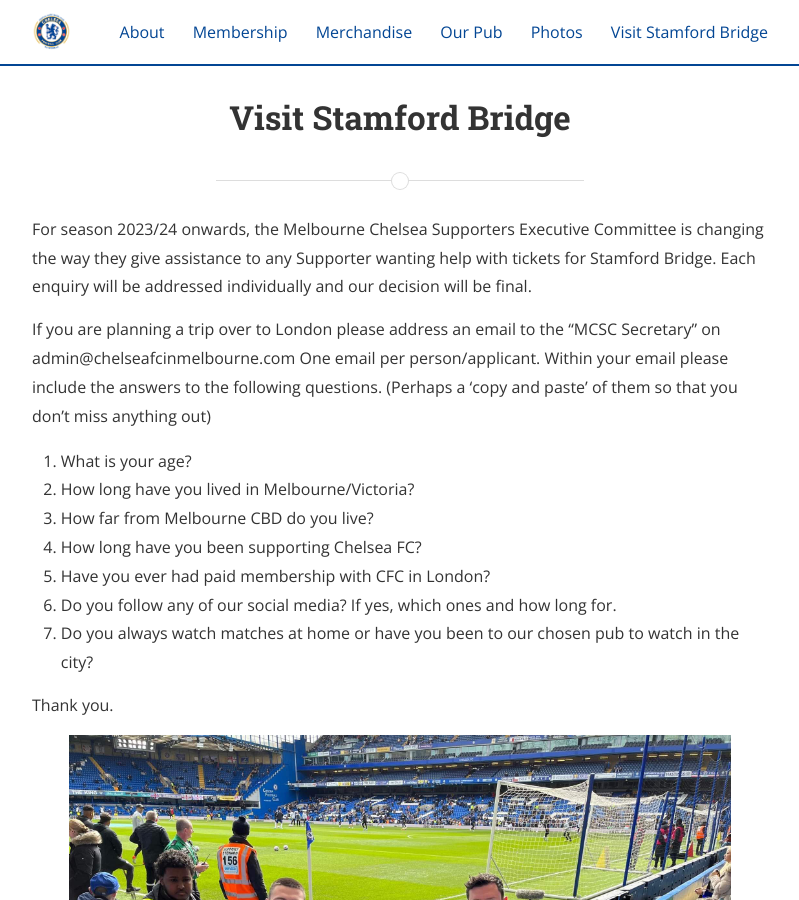
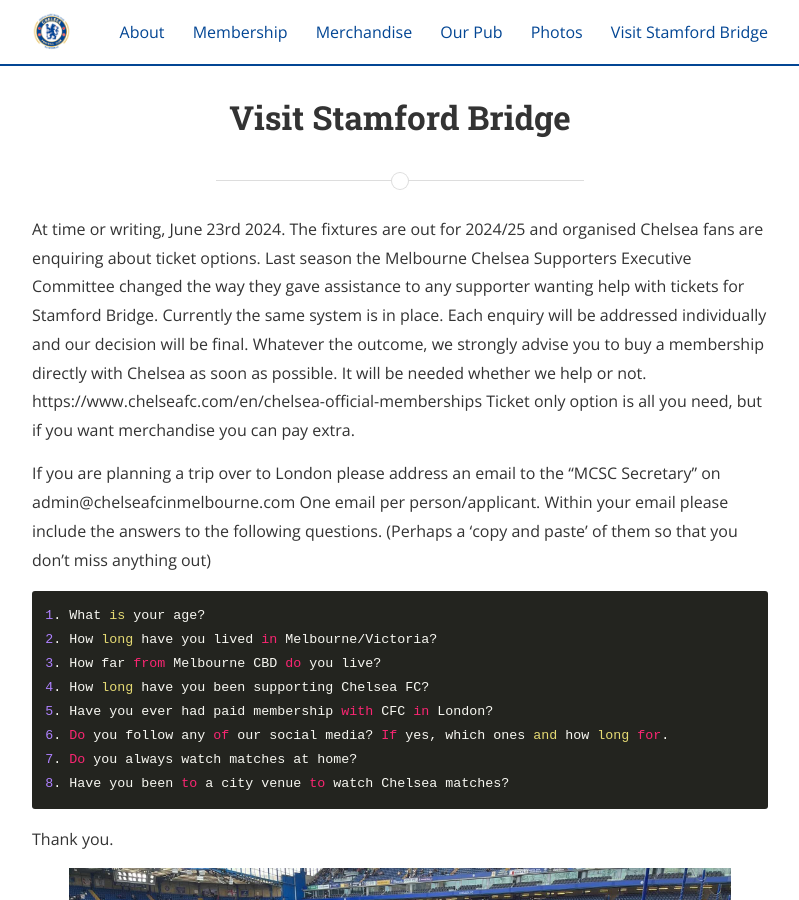
Before and after one commit to Foxh0und/MCSC, a Jekyll site: the page built from stamfordbridge.md, in a window 1280 px wide and 900 px high. Shown: the whole window, without its empty margins (240-1039 px from the left). Built offline with Jekyll 4.4.1, drawn with Linux system fonts in a browser that asks for light colours; nearby versions of some CDN libraries.

Commit message:
Update stamfordbridge.md

```diff
--- a/stamfordbridge.md
+++ b/stamfordbridge.md
@@ -3,19 +3,28 @@
 title: Visit Stamford Bridge
 permalink: /stamfordbridge/
 ---
-For season 2023/24 onwards, the Melbourne Chelsea Supporters Executive Committee is changing the way they give assistance to any Supporter wanting help with tickets for Stamford Bridge. Each enquiry will be addressed individually and our decision will be final.
+At time or writing, June 23rd 2024.
+The fixtures are out for 2024/25 and organised Chelsea fans are enquiring about ticket options.
+Last season the Melbourne Chelsea Supporters Executive Committee changed the way they gave assistance to any supporter wanting help with tickets for Stamford Bridge.
+Currently the same system is in place.
+Each enquiry will be addressed individually and our decision will be final.
+Whatever the outcome, we strongly advise you to buy a membership directly with Chelsea as soon as possible.
+It will be needed whether we help or not.
+https://www.chelseafc.com/en/chelsea-official-memberships
+Ticket only option is all you need, but if you want merchandise you can pay extra.
 
-If you are planning a trip over to London please address an email to the “MCSC Secretary” on admin@chelseafcinmelbourne.com One email per person/applicant.
+If you are planning a trip over to London please address an email to the “MCSC Secretary” on admin@chelseafcinmelbourne.com
+One email per person/applicant.
 Within your email please include the answers to the following questions. (Perhaps a ‘copy and paste’ of them so that you don’t miss anything out)
 
-1. What is your age?
-2. How long have you lived in Melbourne/Victoria?
-3. How far from Melbourne CBD do you live?
-4. How long have you been supporting Chelsea FC?
-5. Have you ever had paid membership with CFC in London?
-6. Do you follow any of our social media? If yes, which ones and how long for.
-7. Do you always watch matches at home or have you been to our chosen pub to watch in the city?
-
+    1. What is your age?
+    2. How long have you lived in Melbourne/Victoria?
+    3. How far from Melbourne CBD do you live?
+    4. How long have you been supporting Chelsea FC?
+    5. Have you ever had paid membership with CFC in London?
+    6. Do you follow any of our social media? If yes, which ones and how long for.
+    7. Do you always watch matches at home?
+    8. Have you been to a city venue to watch Chelsea matches?
 
 Thank you.
 
```
